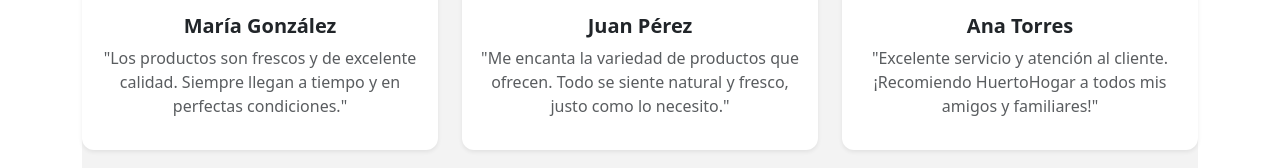
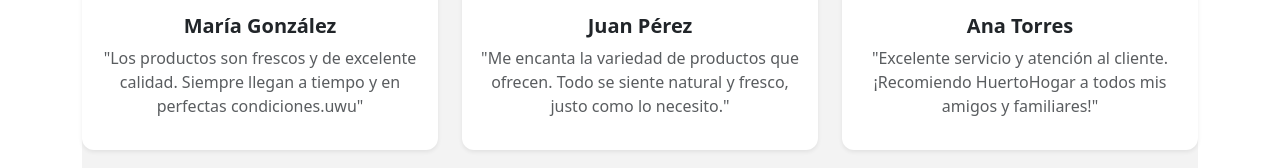
Before and after one commit to xRaven28/Mi-huerto-en-Vite, a React (Vite) app: page / in a window 1280 px wide. Shown: the part 1327-1495 px from the top of the page. Built offline with nearby package versions, Linux system fonts and the light colour scheme.

Commit message:
Primer commit desde nuevo PC

```diff
--- a/src/assets/pages/Home.tsx
+++ b/src/assets/pages/Home.tsx
@@ -65,7 +65,7 @@ const Home: React.FC = () => {
   const testimonios = [
     {
       nombre: "María González",
-      texto: "Los productos son frescos y de excelente calidad. Siempre llegan a tiempo y en perfectas condiciones.",
+      texto: "Los productos son frescos y de excelente calidad. Siempre llegan a tiempo y en perfectas condiciones.uwu",
       imagen: "/Img/maria.png",
     },
     {
```
